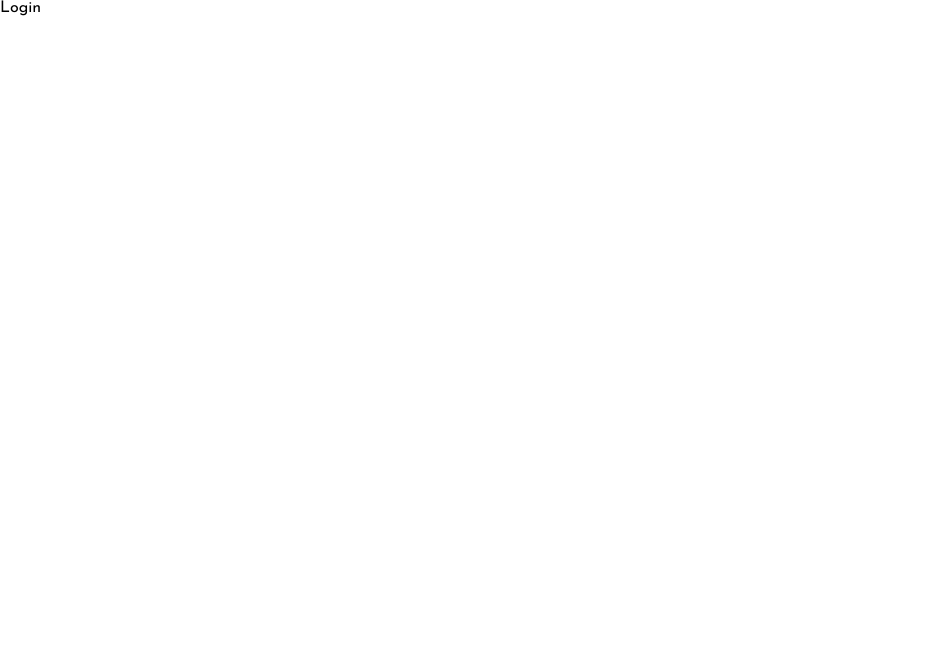
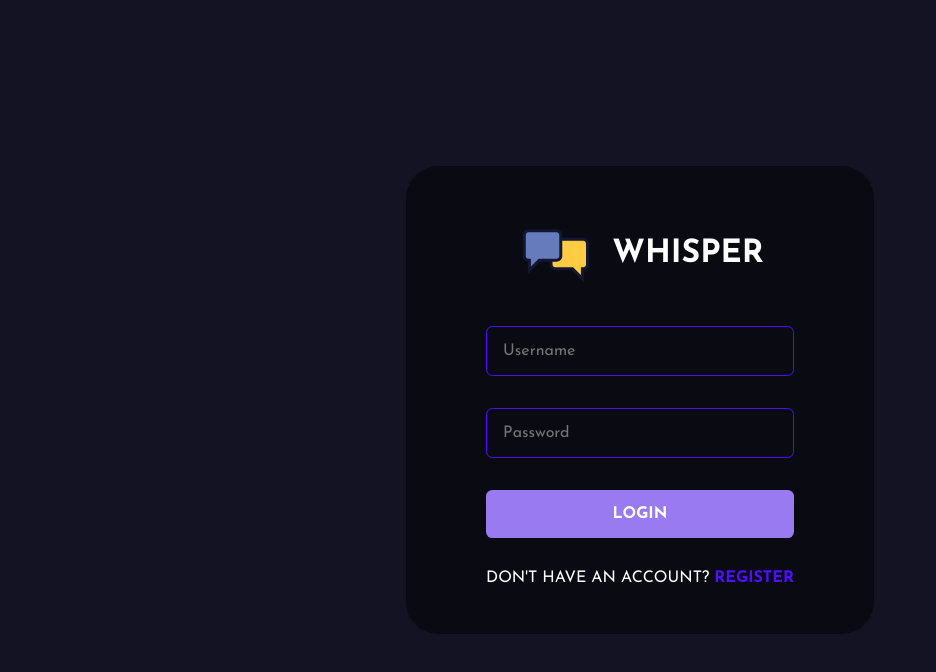
Before and after one commit to MarynaHl/realtime-chat-app, a React (Create React App) app in the folder public/: page /login in a window 1280 px wide. Shown: the top 672 px of the page, without its empty margins (0-936 px from the left). Built offline with nearby package versions, Linux system fonts and the light colour scheme.

Commit message:
Create Login component with validation and API

```diff
--- a/public/src/pages/Login.jsx
+++ b/public/src/pages/Login.jsx
@@ -1,9 +1,171 @@
-import React from 'react'
+import React, { useState } from 'react';
+import styled from "styled-components";
+import { Link, useNavigate } from "react-router-dom";
+import Logo from "../assets/logo.svg";
+import { ToastContainer, toast } from "react-toastify";
+import "react-toastify/dist/ReactToastify.css";
+import axios from "axios";
+import { loginRoute } from '../utils/APIRouters';
 
 function Login() {
-  return (
-    <div>Login</div>
-  )
+    const navigate = useNavigate;
+    const [values, setValues] = useState({
+        username: "",
+        password: "",
+    });
+
+    const toastOptions = {
+        position: "bottom-right",
+        autoClose: 8000,
+        pauseOnHover: true,
+        draggable: true,
+        theme: "dark",
+    };
+
+    const handleSubmit = async (event) => {
+        event.preventDefault();
+        if (handleValidation()) {
+            const { password, username } = values;
+            const { data } = await axios.post(loginRoute, {
+                username,
+                password,
+            });
+            if (data.status === false) {
+                toast.error(data.msg, toastOptions);
+            }
+            if (data.status === true) {
+                localStorage.setItem('chat-app-user', JSON.stringify(data.user));
+                navigate("/");
+            }
+        }
+    };
+
+    const handleValidation = () => {
+        const { password, username } = values;
+
+        if (password === "") {
+            toast.error("Password is required", toastOptions);
+            return false;
+        } else if (username === "") {
+            toast.error("Username is required", toastOptions);
+            return false;
+        }
+
+        return true;
+    };
+
+    const handleChange = (event) => {
+        setValues({ ...values, [event.target.name]: event.target.value });
+    }
+
+    return (
+        <>
+            <FormContainer>
+                <form onSubmit={(event) => handleSubmit(event)}>
+                    <div className='brand'>
+                        <img src={Logo} alt='Logo' />
+                        <h1>whisper</h1>
+                    </div>
+                    <input
+                        type="text"
+                        placeholder="Username"
+                        name="username"
+                        onChange={(e) => handleChange(e)}
+                        min="3"
+                    />
+                    <input
+                        type="password"
+                        placeholder="Password"
+                        name="password"
+                        onChange={(e) => handleChange(e)}
+                    />
+                    <button type="submit">Login</button>
+                    <span>
+                        Don't have an account? <Link to="/register">Register</Link>
+                    </span>
+                </form>
+            </FormContainer>
+            <ToastContainer />
+        </>
+    );
 }
 
-export default Login
+
+const FormContainer = styled.div`
+  height: 100vh;
+  width: 100vw;
+  display: flex;
+  flex-direction: column;
+  justify-content: center;
+  gap: 1rem;
+  align-items: center;
+  background-color: #131324;
+
+  .brand {
+    display: flex;
+    align-items: center;
+    gap: 1rem;
+    justify-content: center;
+
+    img {
+      height: 5rem;
+    }
+
+    h1 {
+      color: white;
+      text-transform: uppercase;
+    }
+  }
+
+  form {
+    display: flex;
+    flex-direction: column;
+    gap: 2rem;
+    background-color: #00000076;
+    border-radius: 2rem;
+    padding: 3rem 5rem;
+
+    input {
+      background-color: transparent;
+      padding: 1rem;
+      border: 0.1rem solid #4e0eff;
+      border-radius: 0.4rem;
+      color: white;
+      width: 100%;
+      font-size: 1rem;
+
+      &:focus {
+        border: 0.1rem solid #997af0;
+        outline: none;
+      }
+    }
+
+    button {
+      background-color: #997af0;
+      color: white;
+      padding: 1rem 2rem;
+      border: none;
+      font-weight: bold;
+      cursor: pointer;
+      border-radius: 0.4rem;
+      font-size: 1rem;
+      text-transform: uppercase;
+      transition: 0.5s ease-in-out;
+      &:hover {
+        background-color: #4e0eff;
+      }
+    }
+
+    span {
+      color: white;
+      text-transform: uppercase;
+      a {
+        color: #4e0eff;
+        text-decoration: none;
+        font-weight: bold;
+      }
+    }
+  }
+`;
+
+export default Login;
--- a/public/src/pages/Register.jsx
+++ b/public/src/pages/Register.jsx
@@ -27,7 +27,6 @@
     const handleSubmit = async (event) => {
         event.preventDefault();
         if (handleValidation()) {
-            console.log("in validation", registerRoute);
             const { password, username, email } = values;
             const { data } = await axios.post(registerRoute, {
                 username,
--- a/public/src/utils/APIRouters.js
+++ b/public/src/utils/APIRouters.js
@@ -1,2 +1,3 @@
 const host = "http://localhost:5000";
 export const registerRoute = `${host}/api/auth/register`;
+export const loginRoute = `${host}/api/auth/login`;
```
